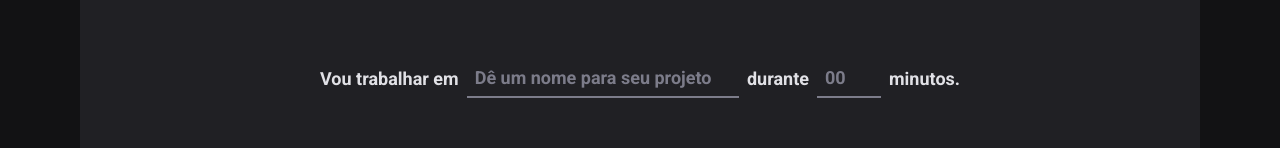
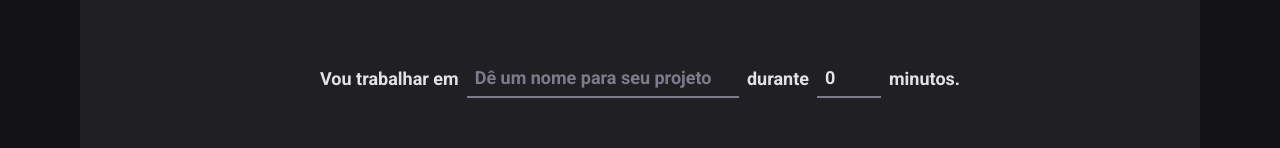
Before and after one commit to RodolfoBohn/ignite-react-02-spa, a React (Vite) app: page / in a window 1280 px wide. Shown: the part 166-314 px from the top of the page. Built offline with nearby package versions, Linux system fonts and the light colour scheme.

Commit message:
Adicionando validacao do formulario

```diff
--- a/package.json
+++ b/package.json
@@ -11,11 +11,14 @@
     "lint-fix": "eslint src --ext .ts,.tsx --fix"
   },
   "dependencies": {
+    "@hookform/resolvers": "^2.9.11",
     "phosphor-react": "^1.4.1",
     "react": "^18.2.0",
     "react-dom": "^18.2.0",
+    "react-hook-form": "^7.43.5",
     "react-router-dom": "^6.9.0",
-    "styled-components": "^5.3.8"
+    "styled-components": "^5.3.8",
+    "zod": "^3.21.4"
   },
   "devDependencies": {
     "@rocketseat/eslint-config": "^1.2.0",
--- a/src/pages/home/index.tsx
+++ b/src/pages/home/index.tsx
@@ -1,4 +1,7 @@
 import { Play } from 'phosphor-react'
+import { useForm } from 'react-hook-form'
+import { zodResolver } from '@hookform/resolvers/zod'
+import * as zod from 'zod'
 
 import {
   CountdownWrapper,
@@ -10,14 +13,38 @@
 } from './styles'
 
 export const Home = () => {
+  const pomodoroFormValidationSchema = zod.object({
+    task: zod.string().min(1, 'Informe a tarefa'),
+    minutesAmount: zod
+      .number()
+      .min(5, 'O ciclo precisa ser de no mínimo 5 minutos')
+      .max(60, 'O ciclo precisa ser de no máximo 60 minutos'),
+  })
+
+  type PomodoroFormProps = zod.infer<typeof pomodoroFormValidationSchema>
+
+  const { register, handleSubmit, reset } = useForm<PomodoroFormProps>({
+    resolver: zodResolver(pomodoroFormValidationSchema),
+    defaultValues: {
+      minutesAmount: 0,
+      task: '',
+    },
+  })
+
+  function onPomodoroFormSubmit(data: PomodoroFormProps) {
+    console.log(data)
+    reset()
+  }
+
   return (
     <Wrapper>
-      <form id="pomodoroForm">
+      <form id="pomodoroForm" onSubmit={handleSubmit(onPomodoroFormSubmit)}>
         <label htmlFor="task">Vou trabalhar em </label>
         <TaskInput
           id="task"
           list="task-suggestions"
           placeholder="Dê um nome para seu projeto"
+          {...register('task')}
         />
 
         <datalist id="task-suggestions">
@@ -34,6 +61,7 @@
           step={5}
           max={60}
           min={5}
+          {...register('minutesAmount', { valueAsNumber: true })}
         />
         <span>minutos.</span>
       </form>
```
Also changed, not shown: 1 other file (tests, documents, lock files or other folders).
